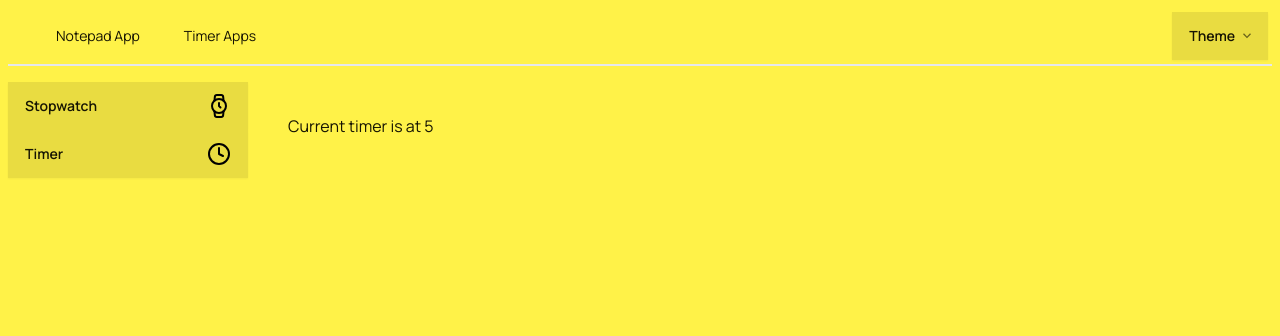
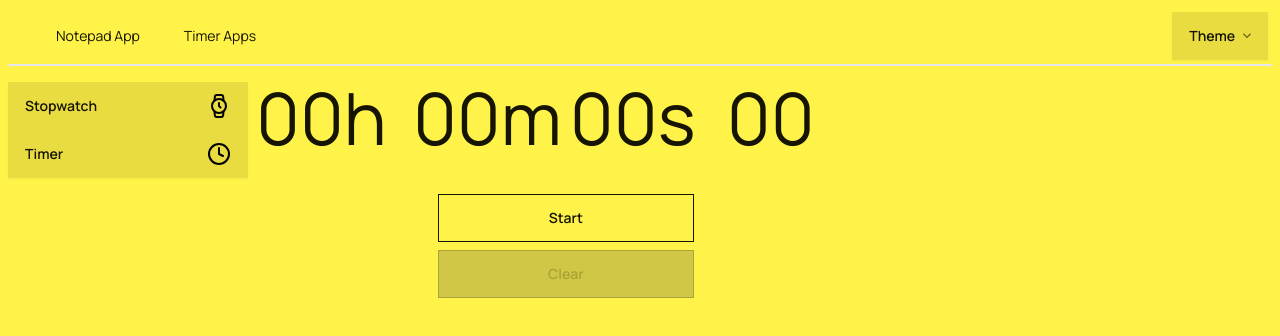
Before and after one commit to hamlet4401/NextJS-tutorial-app, a Next.js app: page /timer_apps in a window 1280 px wide. Shown: the top 336 px of the page. Built offline with nearby package versions, Linux system fonts and the light colour scheme.

Commit message:
Stopwatch app

```diff
--- a/src/app/timer_apps/stopwatch/page.tsx
+++ b/src/app/timer_apps/stopwatch/page.tsx
@@ -3,7 +3,7 @@ import { default as Stopwatch } from "./stopwatch";
 
 const Page = () => {
   return (
-    <div>
+    <div className="h-full">
       <Stopwatch />
     </div>
   );
--- a/src/app/timer_apps/stopwatch/stopwatch.tsx
+++ b/src/app/timer_apps/stopwatch/stopwatch.tsx
@@ -1,16 +1,116 @@
 "use client";
-import React, { useEffect, useState } from "react";
+import React, { useEffect, useRef, useState } from "react";
+
+interface StopwatchTime {
+  hours: number;
+  minutes: number;
+  seconds: number;
+  miliseconds: number;
+}
 
 export default function Stopwatch() {
-  const [timer, setTimer] = useState(0);
+  const startStopwatchButtonText = "Start";
+  const pauseStopwatchButtonText = "Pause";
+  const resumeStopwatchButtonText = "Resume";
+  const clearStopwatchButtonText = "Clear";
+  const stopwatchIntervalRef = useRef<NodeJS.Timeout | null>(null);
+  const [stopwatchButtonText, setStopwatchButtonText] = useState(
+    startStopwatchButtonText
+  );
+  const [stopwatchTime, setStopwatchTime] = useState<StopwatchTime>({
+    hours: 0,
+    minutes: 0,
+    seconds: 0,
+    miliseconds: 0,
+  });
 
-  useEffect(() => {
-    const intervalId = setInterval(() => {
-      setTimer((prev) => prev + 1);
-    }, 1000);
+  const handleStartStopwatch = (buttonPurpose: string) => {
+    if (
+      buttonPurpose === startStopwatchButtonText ||
+      buttonPurpose === resumeStopwatchButtonText
+    ) {
+      stopwatchIntervalRef.current = startStopwatch();
+      setStopwatchButtonText(pauseStopwatchButtonText);
+    } else if (buttonPurpose === pauseStopwatchButtonText) {
+      clearInterval(stopwatchIntervalRef.current!);
+      setStopwatchButtonText(resumeStopwatchButtonText);
+    }
+  };
 
-    return () => clearInterval(intervalId);
-  }, []);
+  const resetStopwatch = () => {
+    setStopwatchTime({
+      hours: 0,
+      minutes: 0,
+      seconds: 0,
+      miliseconds: 0,
+    });
+    setStopwatchButtonText(startStopwatchButtonText);
+  };
 
-  return <div className="m-8">Current timer is at {timer}</div>;
+  const startStopwatch = () => {
+    const stopwatchInterval = setInterval(() => {
+      setStopwatchTime((prevTime) => {
+        let newTime = { ...prevTime };
+        newTime.miliseconds += 1;
+
+        if (newTime.miliseconds === 100) {
+          newTime.miliseconds = 0;
+          newTime.seconds += 1;
+
+          if (newTime.seconds === 60) {
+            newTime.seconds = 0;
+            newTime.minutes += 1;
+
+            if (newTime.minutes === 60) {
+              newTime.minutes = 0;
+              newTime.hours += 1;
+            }
+          }
+        }
+
+        return newTime;
+      });
+    }, 10);
+
+    return stopwatchInterval;
+  };
+
+  const formatTimeValue = (value: number, integetDigits: number): string => {
+    return value.toLocaleString(undefined, {
+      minimumIntegerDigits: integetDigits,
+    });
+  };
+
+  return (
+    <div className="flex flex-col justify-center items-center h-3/6">
+      <div className="grid grid-cols-4 gap-2 text-7xl">
+        <div className="">{formatTimeValue(stopwatchTime.hours, 2)}h</div>
+        <div className="">{formatTimeValue(stopwatchTime.minutes, 2)}m</div>
+        <div className="">{formatTimeValue(stopwatchTime.seconds, 2)}s</div>
+        <div className="">{formatTimeValue(stopwatchTime.miliseconds, 2)}</div>
+      </div>
+      <div className="mt-10">
+        <button
+          className="btn btn-wide btn-outline"
+          onClick={() => {
+            handleStartStopwatch(stopwatchButtonText);
+          }}
+        >
+          {stopwatchButtonText}
+        </button>
+        <div className="mt-2">
+          <button
+            className="btn btn-wide btn-outline"
+            onClick={resetStopwatch}
+            disabled={
+              stopwatchButtonText === pauseStopwatchButtonText ||
+              stopwatchButtonText === startStopwatchButtonText
+            }
+          >
+            {clearStopwatchButtonText}
+          </button>
+        </div>
+      </div>
+    </div>
+  );
 }
```
